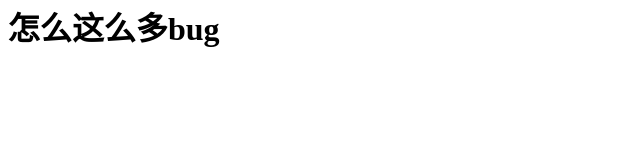
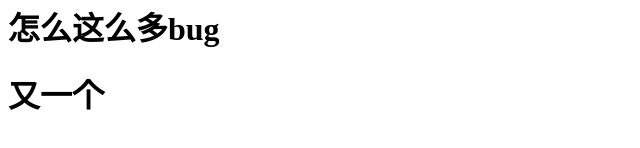
Before and after one commit to tangshengke/tangshengke.github.io, a plain HTML site: page main.html in a window 1280 px wide. Shown: the part 298-446 px from the top of the page, without its empty margins (0-640 px from the left). Drawn offline with Linux system fonts and the light colour scheme.

Commit message:
main第三次改bug

```diff
--- a/main.html
+++ b/main.html
@@ -15,6 +15,7 @@
     <h2>再次增加功能</h2>
     <h2>修改master</h2>
     <h1>怎么这么多bug</h1>
+    <h1>又一个</h1>
 </body>
 
 </html>
```
